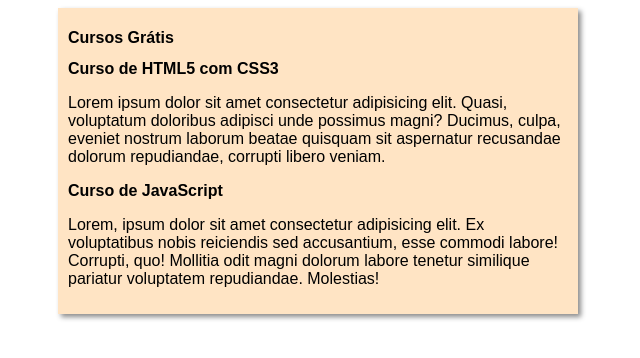
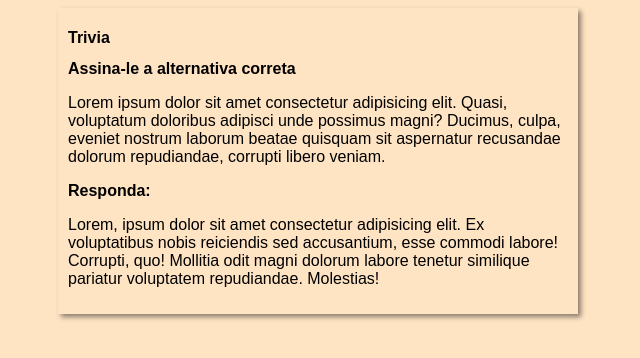
Before and after one commit to Ana4ts/projeto-site, a plain HTML site: page index.html in a window 1280 px wide. Shown: the whole page, without its empty margins (322-962 px from the left). Drawn offline with Linux system fonts and the light colour scheme.

Commit message:
atualizei o design

```diff
--- a/estilos/style.css
+++ b/estilos/style.css
@@ -3,10 +3,10 @@
     font-size: 16px;
 }
 body {
-    background-color: antiquewhite, salmon;
+    background-color: bisque;
 }
 main {
-    background-color: bisque;
+    background-color: antiquewhite, salmon;
     width: 500px;
     margin: auto;
     padding: 10px;
--- a/index.html
+++ b/index.html
@@ -3,22 +3,22 @@
 <head>
     <meta charset="UTF-8">
     <meta name="viewport" content="width=device-width, initial-scale=1.0">
-    <title>Título do Site</title>
+    <title>Trivia</title>
     <link rel="stylesheet" href="estilos/style.css">
 </head>
 <body>
    <main>
         <header>
             <h1>
-                Cursos Grátis
+                Trivia
             </h1>
         </header>
         <article>
-            <h2>Curso de HTML5 com CSS3</h2>
+            <h2>Assina-le a alternativa correta</h2>
             <p>Lorem ipsum dolor sit amet consectetur adipisicing elit. Quasi, voluptatum doloribus adipisci unde possimus magni? Ducimus, culpa, eveniet nostrum laborum beatae quisquam sit aspernatur recusandae dolorum repudiandae, corrupti libero veniam.</p>
         </article>
         <article>
-            <h2>Curso de JavaScript</h2>
+            <h2>Responda:</h2>
             <p>Lorem, ipsum dolor sit amet consectetur adipisicing elit. Ex voluptatibus nobis reiciendis sed accusantium, esse commodi labore! Corrupti, quo! Mollitia odit magni dolorum labore tenetur similique pariatur voluptatem repudiandae. Molestias!</p>
         </article>
    </main>
```
